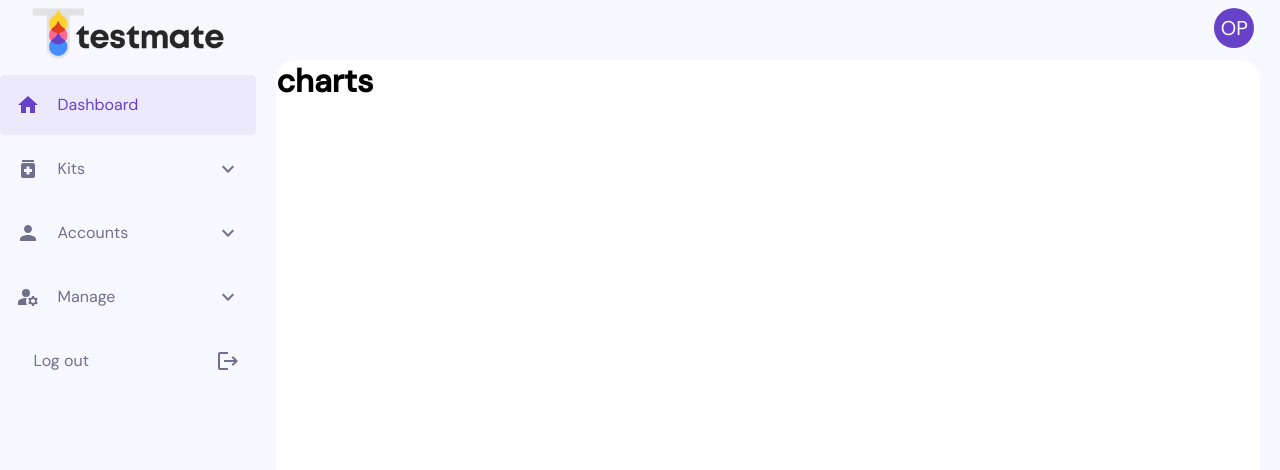
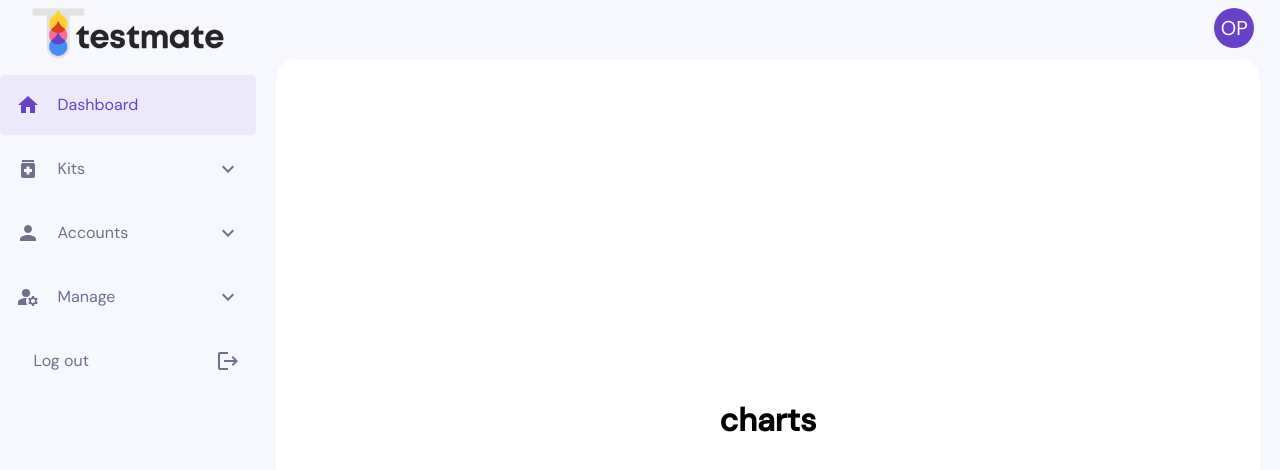
Before and after one commit to farah2003/admin-panel, a React (Create React App) app: page / in a window 1280 px wide. Shown: the top 470 px of the page. Built offline with nearby package versions, Linux system fonts and the light colour scheme.

Commit message:
change content style

```diff
--- a/src/components/Dashbord/style.ts
+++ b/src/components/Dashbord/style.ts
@@ -24,11 +24,15 @@ export const main = {
 };
 export const content = {
   width: '96%',
-  height: '89%',
+  height: '90%',
   margin: '.4% 2%',
   borderRadius: {
     lg: '20px',
     xl: '20px',
   },
+
+  display: 'flex',
+  alignItems: 'center',
+  justifyContent: 'center',
   backgroundColor: ['secondary.light'],
 };
```
